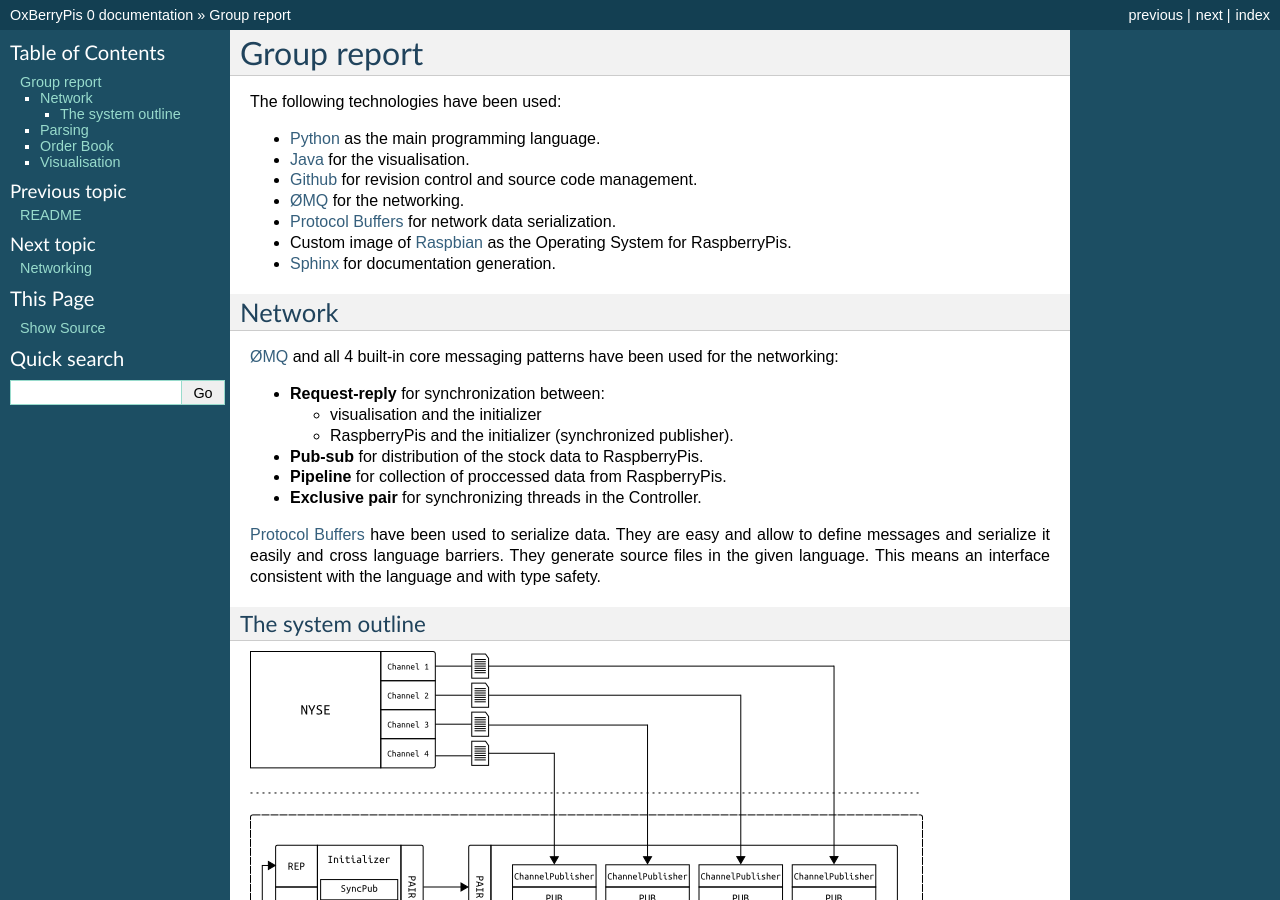
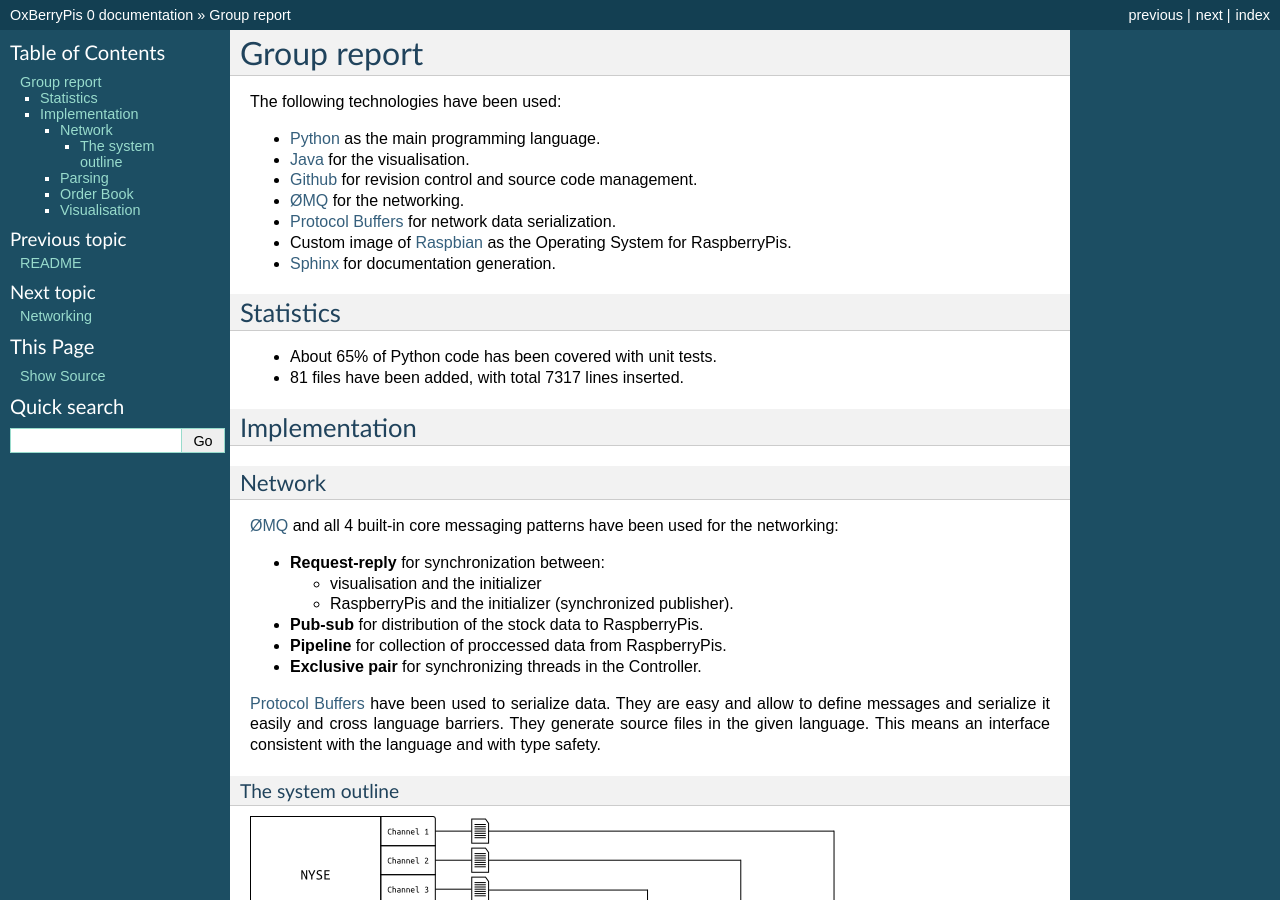
Before and after one commit to kuba/OxBerryPis, a Sphinx documentation site: the page built from docs/sphinx/report.rst, in a window 1280 px wide and 900 px high. Built offline with Sphinx 7.4.7, drawn with Linux system fonts in a browser that asks for light colours.

Commit message:
Add statistics to the report.

```diff
--- a/docs/sphinx/report.rst
+++ b/docs/sphinx/report.rst
@@ -22,8 +22,19 @@
 * `Sphinx <http://sphinx-doc.org/>`_ for documentation generation.
 
 
+Statistics
+----------
+
+* About 65% of Python code has been covered with unit tests.
+
+* 81 files have been added, with total 7317 lines inserted.
+
+
+Implementation
+--------------
+
 Network
--------
+^^^^^^^
 
 `ØMQ <http://www.zeromq.org/>`_ and all 4 built-in core messaging
 patterns have been used for the networking:
@@ -48,7 +59,7 @@
 consistent with the language and with type safety.
 
 The system outline
-^^^^^^^^^^^^^^^^^^
+""""""""""""""""""
 
 .. image:: ../network.png
    :alt: Network diagram.
@@ -113,7 +124,7 @@
 
 
 Parsing
--------
+^^^^^^^
 
 `NYSE Arca Integrated Feed <http://www.nyxdata.com/page/1084>`_ is split
 into 4 different channels. Sample data can be downloaded from the FTP
@@ -139,7 +150,7 @@
 
 
 Order Book
-----------
+^^^^^^^^^^
 
 The :py:mod:`order book <oxberrypis.orderbook>` is the main processing
 code that runs on Raspberry Pis.  The order book module consists of two
@@ -173,7 +184,7 @@
 
 
 Visualisation
--------------
+^^^^^^^^^^^^^
 
 .. image:: ../visualisation.png
    :width: 50%
```
